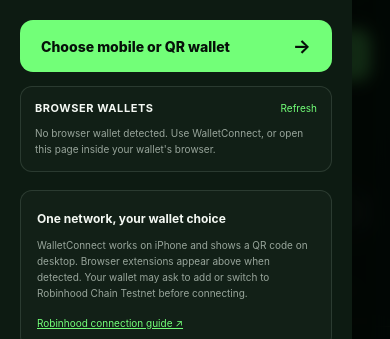
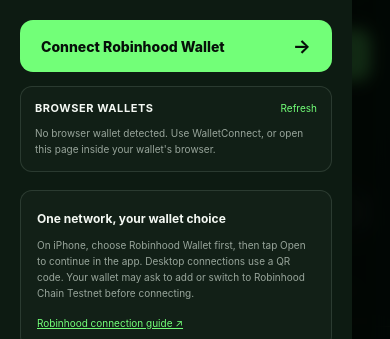
Before and after one commit to robinhoodrwa/rwaactivated, a website: page wallet/index.html in a window 390 px wide. Both pictures are taken after a click on the button "Connect wallet". Shown: the part 453-792 px from the top of the page. Drawn offline with Linux system fonts and the light colour scheme.

Commit message:
Focus iPhone Robinhood Wallet handoff

```diff
--- a/wallet/index.html
+++ b/wallet/index.html
@@ -302,7 +302,7 @@
     <form method="dialog"><button class="dialog-close" aria-label="Close wallet connection">×</button></form>
     <div class="dialog-heading"><span class="dialog-brand">W</span><div><p class="eyebrow">Authorized signer</p><h2>Connect a wallet</h2></div></div>
     <p>Use Robinhood Wallet or another EVM wallet that can approve Robinhood Chain Testnet (46630). This app requests only your public address and transaction approvals; it never receives your keys.</p>
-    <button class="primary-button full-button" id="connect-walletconnect" data-wallet-connector type="button">Choose mobile or QR wallet <b>→</b></button>
+    <button class="primary-button full-button" id="connect-walletconnect" data-wallet-connector type="button">Connect Robinhood Wallet <b>→</b></button>
     <section class="wallet-provider-section" aria-labelledby="browser-wallet-title">
       <div class="wallet-provider-heading">
         <strong id="browser-wallet-title">Browser wallets</strong>
@@ -314,7 +314,7 @@
     </section>
     <div class="wallet-help" id="wallet-help">
       <strong>One network, your wallet choice</strong>
-      <p>WalletConnect works on iPhone and shows a QR code on desktop. Browser extensions appear above when detected. Your wallet may ask to add or switch to Robinhood Chain Testnet before connecting.</p>
+      <p>On iPhone, choose Robinhood Wallet first, then tap Open to continue in the app. Desktop connections use a QR code. Your wallet may ask to add or switch to Robinhood Chain Testnet before connecting.</p>
       <a href="https://robinhood.com/us/en/support/articles/connect-to-dapps/" target="_blank" rel="noopener noreferrer">Robinhood connection guide ↗</a>
     </div>
     <div class="dialog-message" id="wallet-dialog-message" role="alert" aria-live="polite"></div>
```
